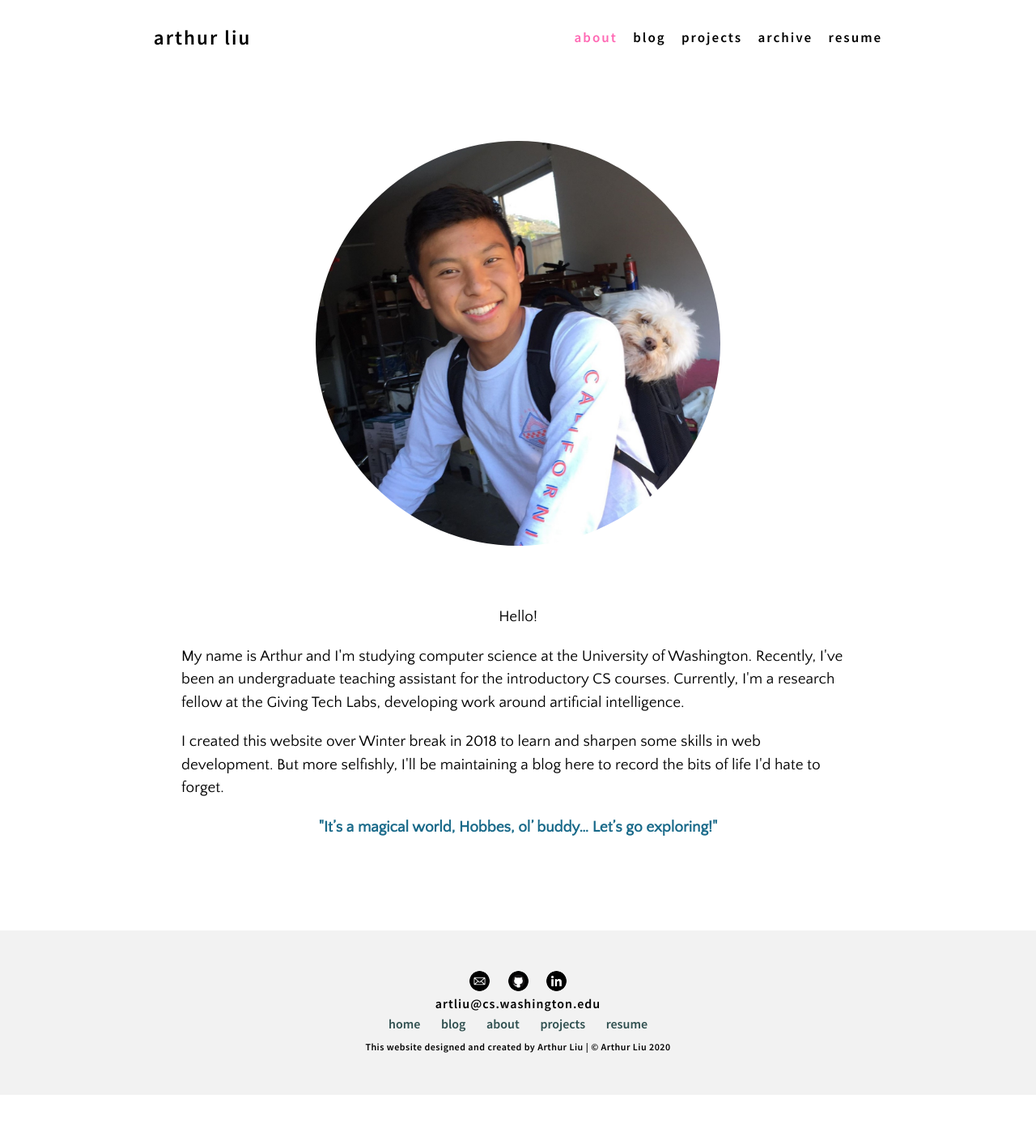
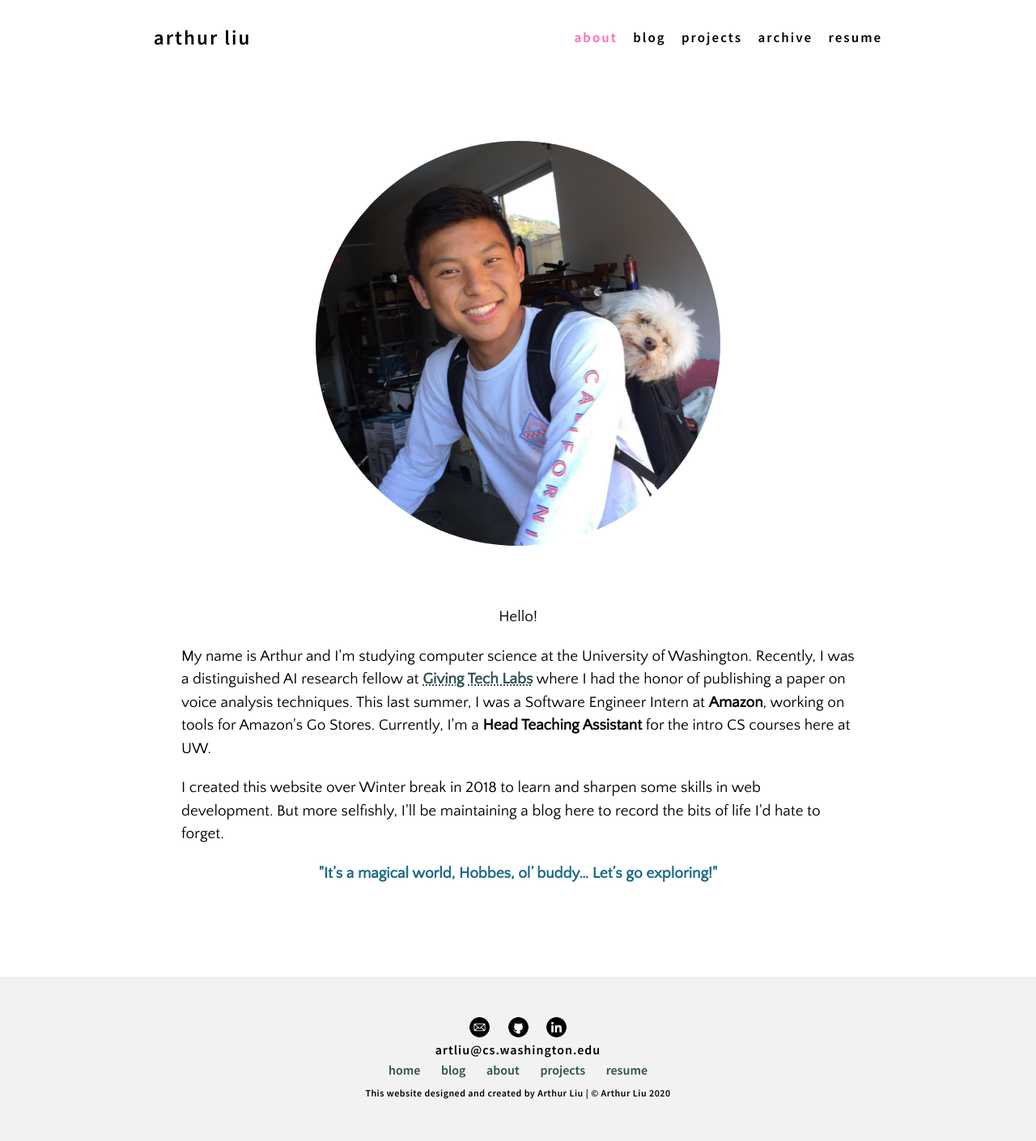
Before and after one commit to arthurjl/arthurjl.github.io, a Jekyll site: the page built from about.html, in a window 1280 px wide. Shown: the whole page at 81% size. Built offline with Jekyll 4.4.1, drawn with Linux system fonts in a browser that asks for light colours; some web fonts are replaced; before the commit the page ends 1352 px from its top, so only the background shows below that.

```diff
--- a/about.html
+++ b/about.html
@@ -14,7 +14,7 @@ activeLink: about
 <p class = "centered">Hello!</p>
 
 <p>
-My name is Arthur and I'm studying computer science at the University of Washington. Recently, I've been an undergraduate teaching assistant for the introductory CS courses. Currently, I'm a research fellow at the Giving Tech Labs, developing work around artificial intelligence.
+My name is Arthur and I'm studying computer science at the University of Washington. Recently, I was a distinguished AI research fellow at <a href="https://giving.tech/ai-for-good/" style="font-weight: bold">Giving Tech Labs</a> where I had the honor of publishing a paper on voice analysis techniques. This last summer, I was a Software Engineer Intern at <span style="font-weight: bold">Amazon</span>, working on tools for Amazon's Go Stores. Currently, I'm a <span style="font-weight: bold">Head Teaching Assistant</span> for the intro CS courses here at UW.
 </p>
 
 <p>
--- a/css/blogstyles.css
+++ b/css/blogstyles.css
@@ -184,6 +184,11 @@ time {
 	margin: 15px 0px;
 }
 
+.blogContent p img {
+	max-height: 50vh;
+	max-width: 100%;
+}
+
 .blogContent div {
 	align-self: center;
 }
```
Also changed, not shown: _posts/2020-05-25-Giving Tech Labs copy.md (deleted, +0 -15 lines), _posts/2020-08-31-Giving Tech Labs.md (added, +51 -0 lines), images/postImages/2020-08-31-Diploma.JPG (added), images/postImages/2020-08-31-Graph.png (added), 2 other files.
